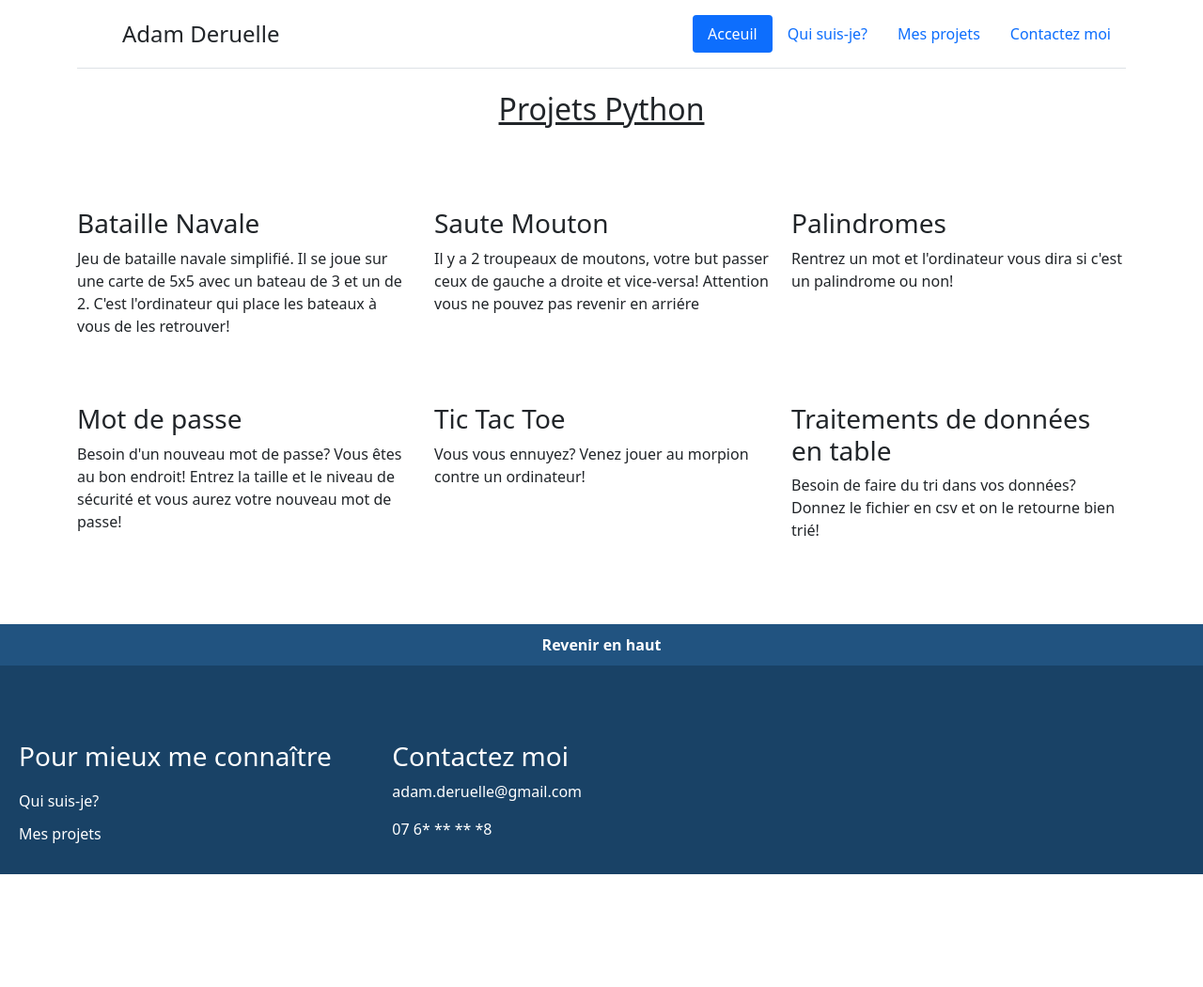
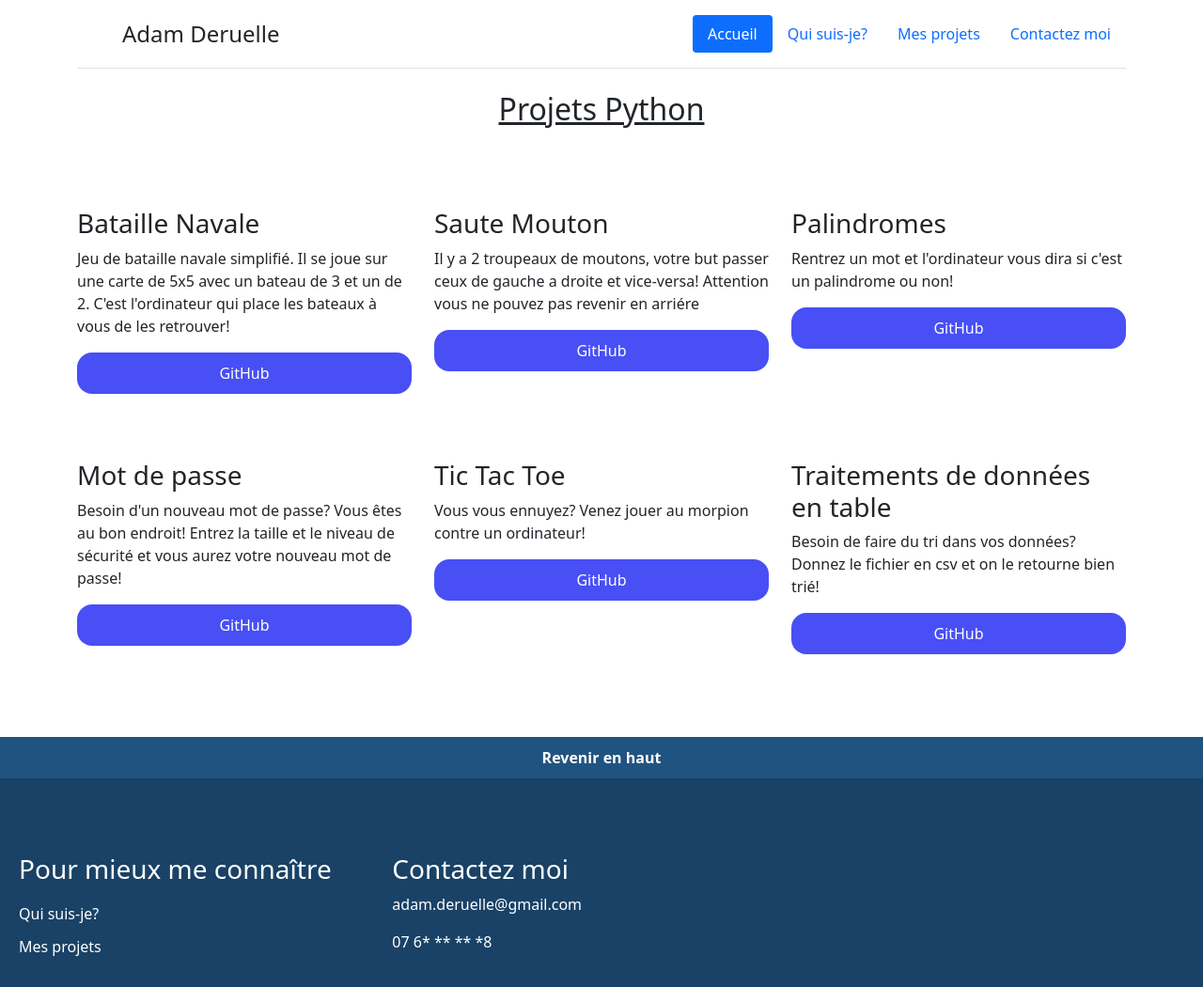
Before and after one commit to adam-deruelle/test-flask, a Flask app: a page that uses templates/base.html in a window 1280 px wide. Shown: the whole page at 94% size. Before the commit the page ends 930 px from the top, so only its background shows below. Run offline with Flask 2, Linux system fonts and the light colour scheme; some libraries are stand-ins or nearby versions.

Commit message:
#6 Fixing button class and typo

```diff
--- a/templates/base.html
+++ b/templates/base.html
@@ -20,7 +20,7 @@
           </a>
 
           <ul class="nav nav-pills">
-            <li class="nav-item"><a href="/" class="nav-link active" aria-current="page">Acceuil</a></li>
+            <li class="nav-item"><a href="/" class="nav-link active" aria-current="page">Accueil</a></li>
             <li class="nav-item"><a href="/me" class="nav-link">Qui suis-je?</a></li>
             <li class="nav-item"><a href="/my projects" class="nav-link">Mes projets</a></li>
             <li class="nav-item"><a href="/contact" class="nav-link">Contactez moi</a></li>
--- a/templates/my projects.html
+++ b/templates/my projects.html
@@ -10,17 +10,17 @@
           <div class="col col-md-4">
             <h3>Bataille Navale</h3>
             <p>Jeu de bataille navale simplifié. Il se joue sur une carte de 5x5 avec un bateau de 3 et un de 2. C'est l'ordinateur qui place les bateaux à vous de les retrouver!</p>
-            <a class="git_button" href="https://github.com/adamderuelle/pyhton/blob/main/BN/Bataille%20Navale">GitHub</a>
+            <a class="button" href="https://github.com/adamderuelle/pyhton/blob/main/BN/Bataille%20Navale">GitHub</a>
           </div>
           <div class="col col-md-4">
             <h3>Saute Mouton</h3>
             <p>Il y a 2 troupeaux de moutons, votre but passer ceux de gauche a droite et vice-versa! Attention vous ne pouvez pas revenir en arriére</p>
-            <a class="git_button" href="https://github.com/adamderuelle/pyhton/blob/main/Palindrome.py">GitHub</a>
+            <a class="button" href="https://github.com/adamderuelle/pyhton/blob/main/Palindrome.py">GitHub</a>
           </div>
           <div class="col col-md-4">
             <h3>Palindromes</h3>
             <p>Rentrez un mot et l'ordinateur vous dira si c'est un palindrome ou non!</p>
-            <a class="git_button" href="https://github.com/adamderuelle/pyhton/blob/main/Palindrome.py">GitHub</a>
+            <a class="button" href="https://github.com/adamderuelle/pyhton/blob/main/Palindrome.py">GitHub</a>
           </div>
         </div>
 
@@ -30,19 +30,19 @@
           <div class="col col-md-4">
             <h3>Mot de passe</h3>
             <p>Besoin d'un nouveau mot de passe? Vous êtes au bon endroit! Entrez la taille et le niveau de sécurité et vous aurez votre nouveau mot de passe!</p>
-            <a class="git_button" href="https://github.com/adamderuelle/pyhton/blob/main/Mot%20de%20passe%20aléatoire.py">GitHub</a>
+            <a class="button" href="https://github.com/adamderuelle/pyhton/blob/main/Mot%20de%20passe%20aléatoire.py">GitHub</a>
           </div>
 
         <div class="col col-md-4">
             <h3>Tic Tac Toe</h3>
             <p>Vous vous ennuyez? Venez jouer au morpion contre un ordinateur!</p>
-            <a class="git_button" href="https://github.com/adamderuelle/pyhton/tree/main/Tic%20Tac%20Toe">GitHub</a>
+            <a class="button" href="https://github.com/adamderuelle/pyhton/tree/main/Tic%20Tac%20Toe">GitHub</a>
         </div>
 
         <div class="col col-md-4">
             <h3>Traitements de données en table</h3>
             <p>Besoin de faire du tri dans vos données? Donnez le fichier en csv et on le retourne bien trié!</p>
-            <a class="git_button" href="https://github.com/adamderuelle/pyhton/tree/main/Traitement%20de%20données%20en%20tables">GitHub</a>
+            <a class="button" href="https://github.com/adamderuelle/pyhton/tree/main/Traitement%20de%20données%20en%20tables">GitHub</a>
         </div>
 
       </div>
```
